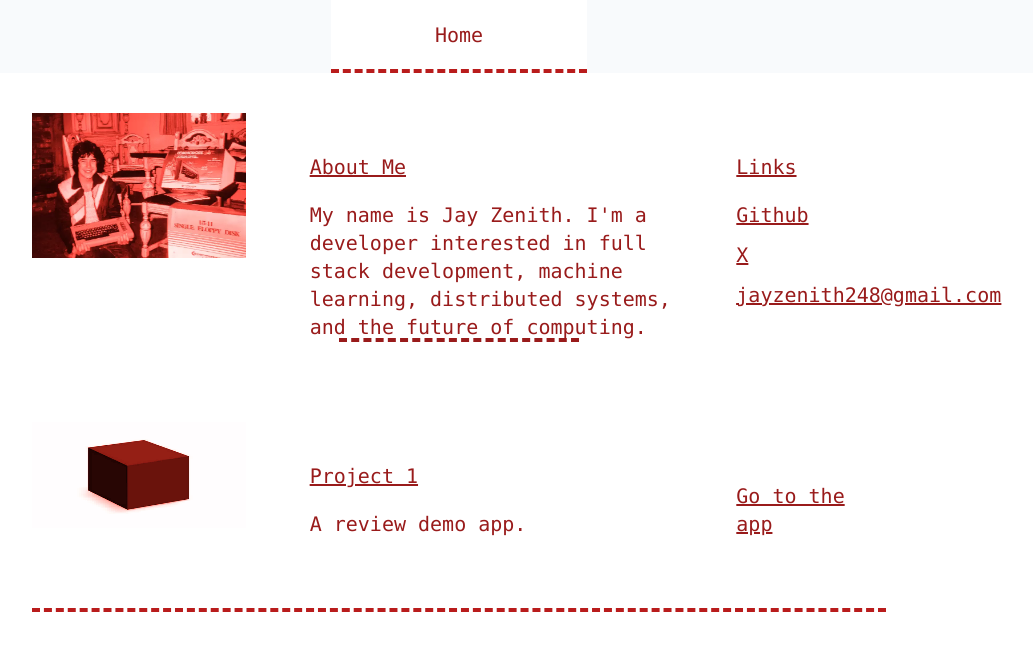
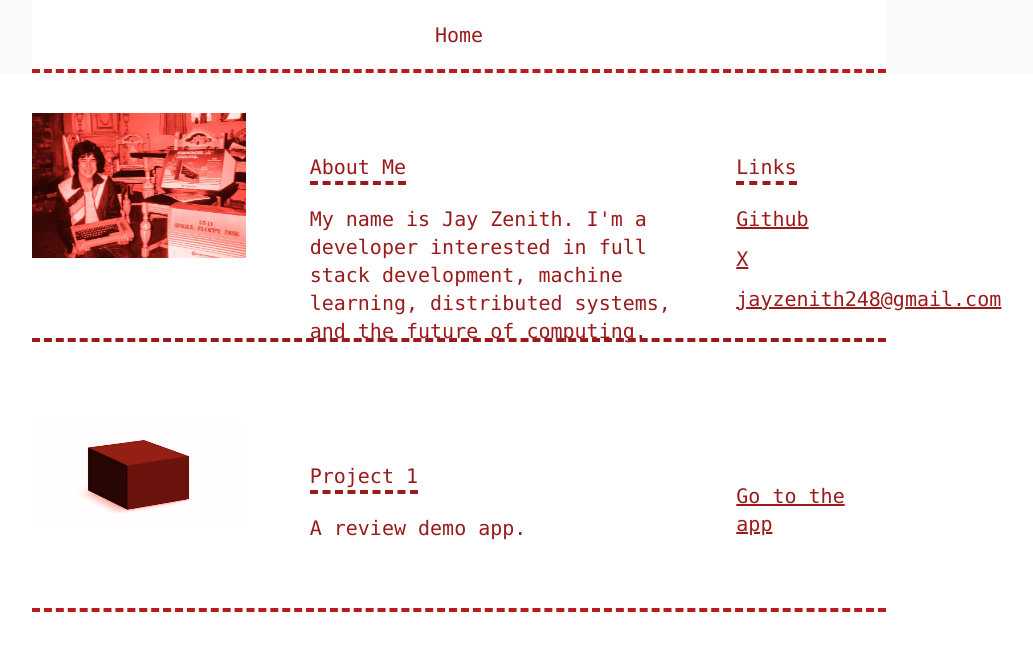
Before and after one commit to JayZenith/portfolio, a React (Create React App) app: page / in a window 1280 px wide. Shown: the top 650 px of the page, without its empty margins (181-1214 px from the left). Built offline with nearby package versions, Linux system fonts and the light colour scheme; a web font is replaced by a local one.

Commit message:
redid with tailwind css

```diff
--- a/src/App.js
+++ b/src/App.js
@@ -12,7 +12,7 @@ function App() {
 
 
         <div className="h-screen w-screen bg-slate-50 flex flex-col items-center font-mono">
-          <div className=" bg-white h-20 w-64 flex items-center justify-center border-dashed border-b-4  border-red-700">
+          <div className=" bg-white h-20 w-2/3 flex items-center justify-center border-dashed border-b-4  border-red-700">
 
             <ul className="flex items-center justify-center ">
               <li className="text-red-800 text-xl"><a href="#">Home</a></li>
--- a/src/MainPage.js
+++ b/src/MainPage.js
@@ -13,14 +13,14 @@ function MainPage() {
                 <img className='w-full h-full lg:h-full lg:w-full' src={mainImage}></img>
             </div>
             <div className='mt-10 w-full h-full lg:bg-white lg:w-1/2   lg:h-full   lg:pl-16 text-xl flex flex-col items-start'>
-                <p className='underline text-red-800 '>About Me</p>
+                <p className='border-dashed border-b-4  border-red-800 text-red-800 '>About Me</p>
                 <p className='mt-5 text-red-800 '>My name is Jay Zenith. I'm a developer interested in full stack development, machine learning, distributed systems, and the future
                     of computing.
                 </p>
             </div>
 
             <div className='bg-white mt-10 w-full lg:w-1/4 lg:pl-16 text-xl flex flex-col items-start'>
-                <p className='underline text-red-800'>Links</p>
+                <p className='border-dashed border-b-4  border-red-800 text-red-800'>Links</p>
                 <ul className='mt-2 lg:mt-5 bg-white w-full'>
                     <li><a href="https://github.com/JayZenith" className='underline text-red-800 '>Github</a></li>
                     <li className='mt-3 text-red-800 '><a href="https://x.com/JayZenith_" className='underline'>X</a></li>
@@ -31,14 +31,14 @@ function MainPage() {
         </div>
 
 
-        <div className='pt-20 w-60 h-0 border-dashed border-b-4  border-red-800'></div>
+        <div className='pt-20 w-2/3 h-0 border-dashed border-b-4  border-red-800'></div>
 
         <div className='pt-10 lg:mt-10 w-64 lg:w-2/3  h-3/5 lg:h-1/5 bg-white flex flex-col lg:flex-row '>
             <div className='bg-white w-full h-full lg:w-1/4 lg:h-full mt-0 lg:mt-0'>
                 <img className='w-full h-full lg:h-full lg:w-full' src={redBox}></img>
             </div>
             <div className='mt-10 w-full h-full lg:bg-white lg:w-1/2   lg:h-full   lg:pl-16 text-xl flex flex-col items-start'>
-                <p className='underline text-red-800 '>Project 1</p>
+                <p className='border-dashed border-b-4  border-red-800 text-red-800 '>Project 1</p>
                 <p className='mt-5 text-red-800 '>
                     A review demo app.
                 </p>
```
